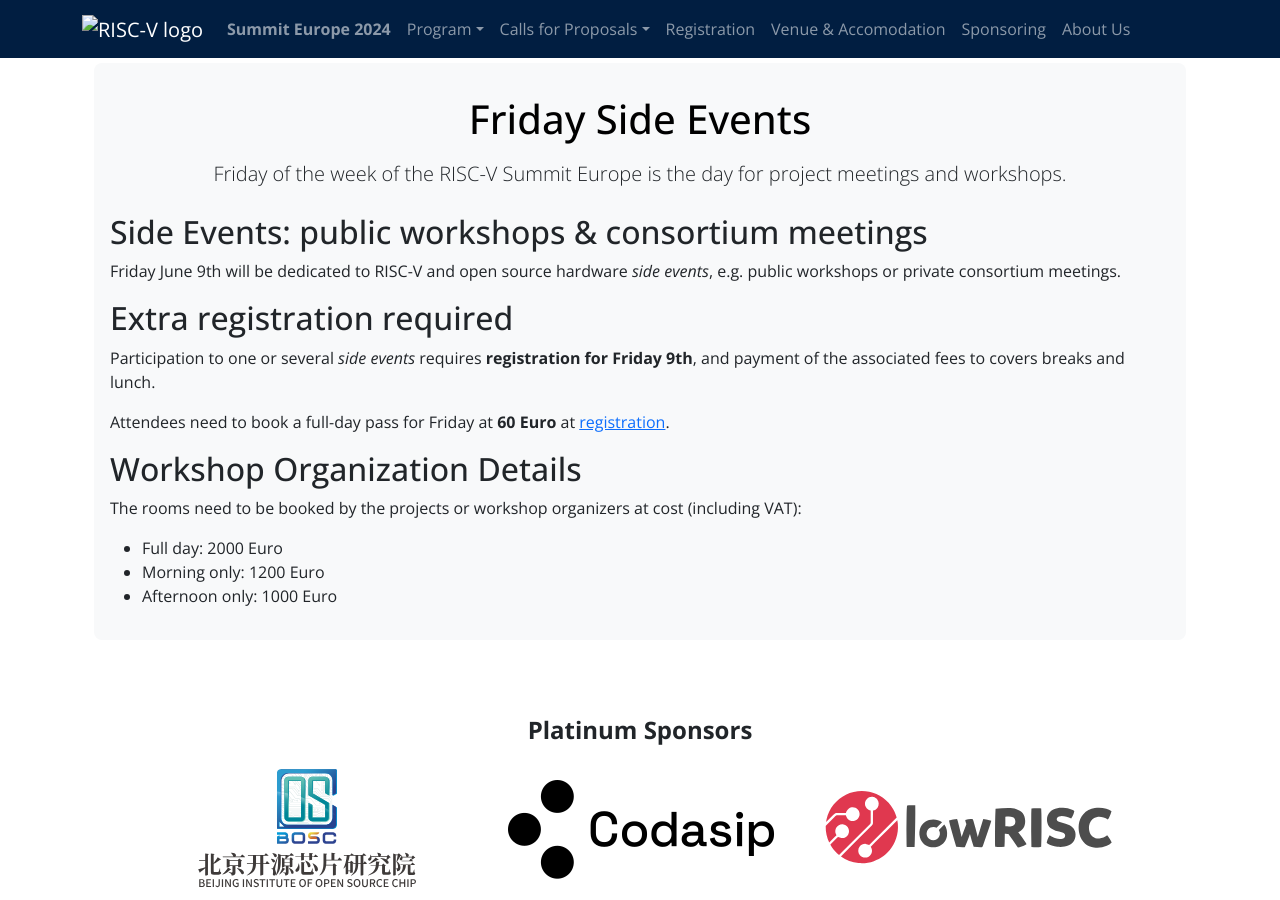
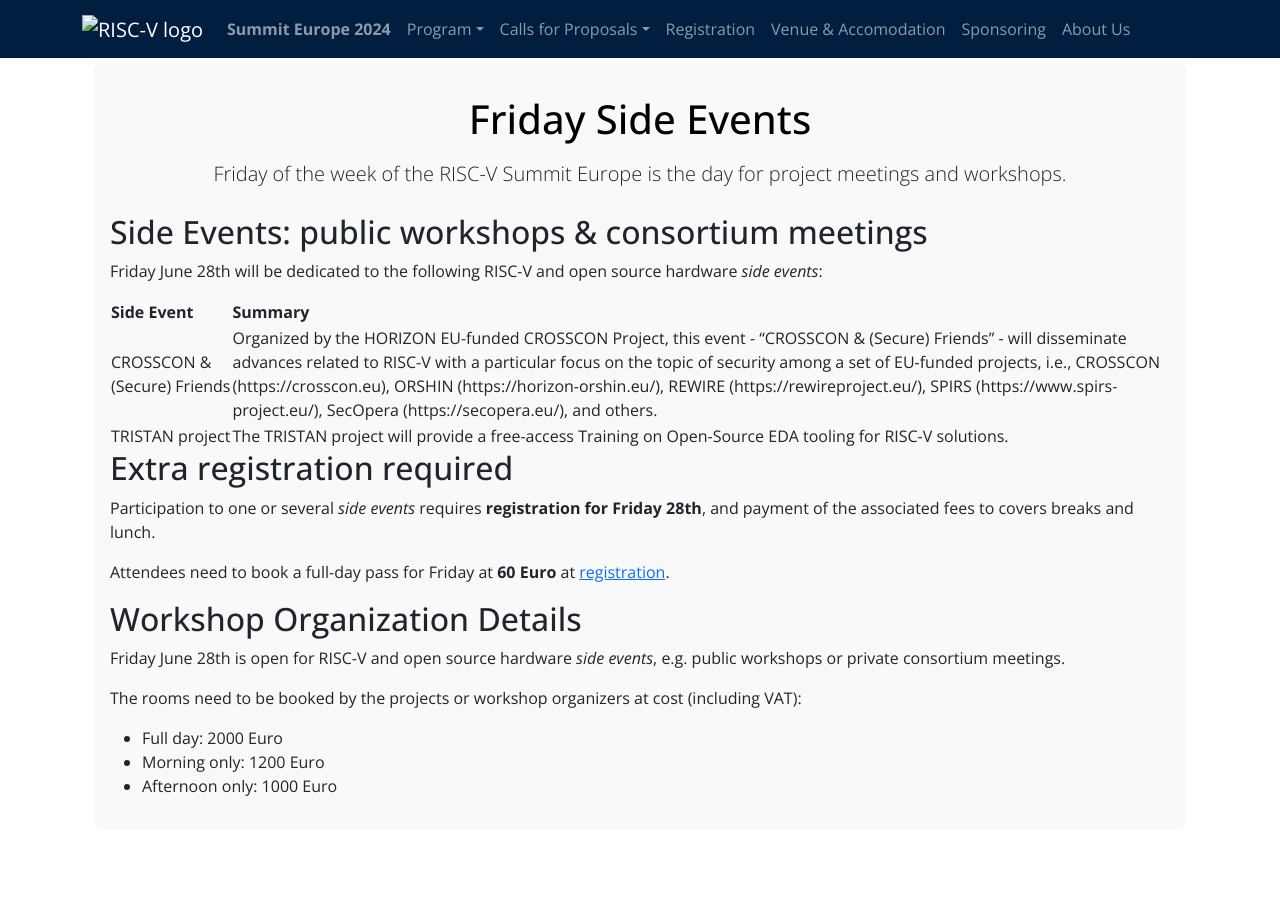
Before and after one commit to riscv-europe/summit-website-development, a Jekyll site: the page built from summit/2024/sideevents.md, in a window 1280 px wide and 900 px high, scrolled down 375 px. Built offline with Jekyll 4.4.1, drawn with Linux system fonts in a browser that asks for light colours.

Commit message:
Update sideevents.md
Updated side events page

```diff
--- a/summit/2024/sideevents.md
+++ b/summit/2024/sideevents.md
@@ -15,19 +15,27 @@
 
 ## Side Events: public workshops & consortium meetings
 
-Friday June 9th will be dedicated to RISC-V and open source hardware
-*side events*, e.g. public workshops or private consortium meetings.
+Friday June 28th will be dedicated to the following RISC-V and open source hardware
+*side events*:
+
+| Side Event      | Summary      |
+| ------------- | ------------- |
+| CROSSCON & (Secure) Friends | Organized by the HORIZON EU-funded CROSSCON Project, this event - "CROSSCON & (Secure) Friends" - will disseminate advances related to RISC-V with a particular focus on the topic of security among a set of EU-funded projects, i.e., CROSSCON (https://crosscon.eu), ORSHIN (https://horizon-orshin.eu/), REWIRE (https://rewireproject.eu/), SPIRS (https://www.spirs-project.eu/), SecOpera (https://secopera.eu/), and others. |
+| TRISTAN project | The TRISTAN project will provide a free-access Training on Open-Source EDA tooling for RISC-V solutions. |
 
 ## Extra registration required
 
 Participation to one or several *side events* requires **registration
-for Friday 9th**, and payment of the associated fees to covers breaks
+for Friday 28th**, and payment of the associated fees to covers breaks
 and lunch.
 
 Attendees need to book a full-day pass for Friday at **60 Euro** at
 [registration](registration).
 
 ## Workshop Organization Details
+
+Friday June 28th is open for RISC-V and open source hardware
+*side events*, e.g. public workshops or private consortium meetings.
 
 The rooms need to be booked by the projects or workshop organizers at cost (including VAT):
 
```
